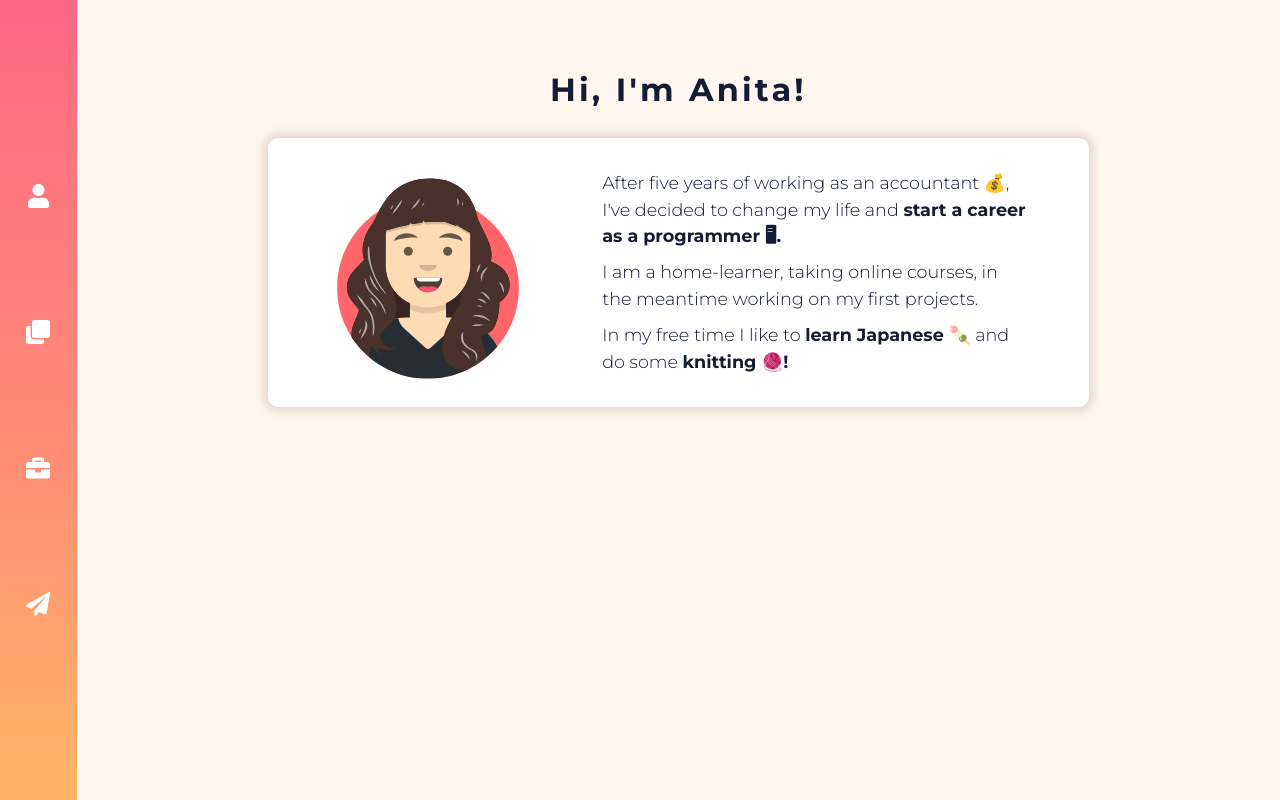
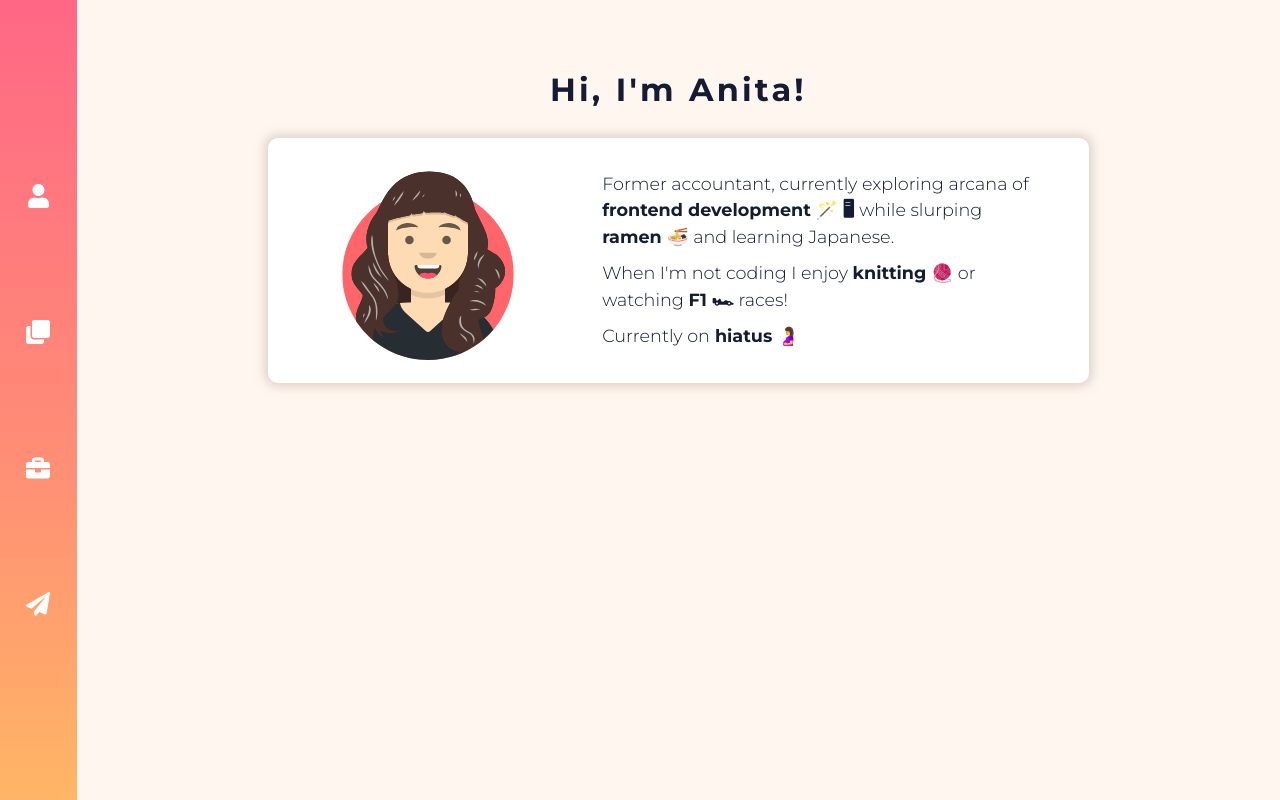
Before and after one commit to anitakniaziew/website, a Next.js app: page / in a window 1280 px wide. Shown: the top 800 px of the page. Built offline with nearby package versions, Linux system fonts and the light colour scheme.

Commit message:
Update about section

```diff
--- a/components/About.js
+++ b/components/About.js
@@ -11,17 +11,13 @@ export default function About({reference}) {
           <Image src="/avatar.svg" alt="avatar" className={styles.avatar} width="200px" height="200px" />
           <div className={styles.description}>
             <p>
-              After five years of working as an accountant 💰, I've decided to
-              change my life and{" "}
-              <strong>start a career as a programmer 🖥.</strong>
+              Former accountant, currently exploring arcana of <strong> frontend development 🪄 🖥 </strong>while slurping <strong> ramen 🍜</strong> and learning Japanese.
             </p>
             <p>
-              I am a home-learner, taking online courses, in the meantime
-              working on my first projects.
+              When I'm not coding I enjoy <strong>knitting 🧶</strong> or watching <strong> F1 🏎</strong> races!
             </p>
             <p>
-              In my free time I like to <strong>learn Japanese 🍡</strong> and
-              do some <strong>knitting 🧶!</strong>
+              Currently on<strong> hiatus 🤰</strong>
             </p>
           </div>
         </div>
--- a/pages/index.js
+++ b/pages/index.js
@@ -30,7 +30,7 @@ export default class Home extends React.Component {
           <title>Anita Kowalska - JavaScript, React, CSS and HTML</title>
           <meta
             name="description"
-            content="I'm an aspiring JavaScript and React developer - check out my project portfolio and GitHub repositories."
+            content="JavaScript and React developer - check out my project portfolio and GitHub repositories."
           />
           <script
             async
```
